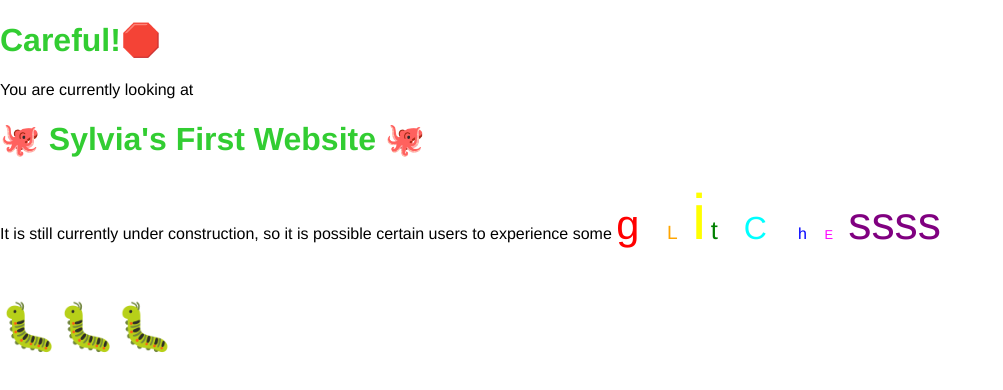
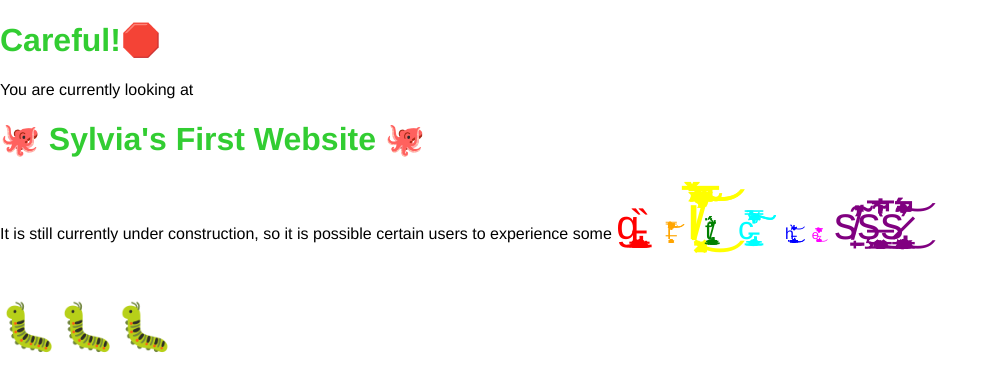
Before and after one commit to yyuyulm/first-glitch, a plain HTML site: page index.html in a window 1280 px wide. Shown: the whole page, without its empty margins (0-1003 px from the left). Drawn offline with Linux system fonts and the light colour scheme.

Commit message:
👜🥨 Updated with Glitch

```diff
--- a/index.html
+++ b/index.html
@@ -15,14 +15,14 @@
     <div>
       <span>It is still currently under construction, so it is possible certain users to
       experience some</span>
-      <span style="color:red;font-size: 260%">g &nbsp</span>
-      <span style="color:orange; font-size: 120%">L &nbsp</span>
-      <span style="color:yellow;font-size: 400%">i</span>
-      <span style="color:green;font-size: 160%">t &nbsp&nbsp</span>
-      <span style="color:cyan;font-size: 200%">C &nbsp&nbsp</span>
-      <span style="color:blue;">h &nbsp&nbsp</span>
-      <span style="color:magenta;font-size: 80%">E &nbsp&nbsp</span>
-      <span style="color:purple;font-size: 290%">ssss &nbsp</span>
+      <span style="color:red;font-size: 260%">g̵̢̨̺͓͍͉̥̩͉̰̯͙̤̤̲͍̞̼͔̯̹͔͔̠͓̜͇͍̏ &nbsp</span>
+      <span style="color:orange; font-size: 120%">l̶̨̨̛͔̻̮̞̥̙̜̭̬̱̟̈̾̋̓͗̓̌͛͋͂́̓̽̈́͛͒͛̊͌̊̿̊̂͌̈́́̔̔̔̆̃̑̈́͒̚͝͝ &nbsp</span>
+      <span style="color:yellow;font-size: 400%">i̸̛͓͉̝̔̃̊̌͗̏̾͑͗̽̂̂̀̆̾̓̔͂̓̓͛̋͑́̅̊̑̚͘̚͜͝͝</span>
+      <span style="color:green;font-size: 160%">ẗ̸̢̢̨͕̙̥̟̼̰̪̹̼̱̤͉̟͍̙̻̖͉͚̱̜͖̼͇͚̦̝͍͙̲̖͔͙͎̭͉͙̪̳̮́̒̄͗̈́ͅ &nbsp&nbsp</span>
+      <span style="color:cyan;font-size: 200%">c̵̨̡̡̡̧̛͙̙̘͇̦̱̝̫̰͓̱͔̲͔̬͚͔̫̼̿̈̊̐̌̏̈́̔̋̒̉̓͗̐͌͘͠͠ͅ &nbsp&nbsp</span>
+      <span style="color:blue;">h̵̡̙͔̘͉͙͔̙̩̙͔̣͇̩̮͚͎̖͔͓̹̠̝̙̣͕̘̲͇͎̖̙̖͎̤̗̥͇͇͕͎̩͛͐͋͂̋̾̀͑̌͜͜͝ͅ &nbsp&nbsp</span>
+      <span style="color:magenta;font-size: 80%">ȩ̴̨̡͍̝̮̗̬̭̙̫̹̬̤͔̪̥̻̗̫̞̠̱̮̪̻͚̹͙̩̥͚͖̺̯̱̠͋͆͑͑͛̈́̅̎̌̓̌̔̅͋́̕̚̕͘͘͘͜ͅ &nbsp&nbsp</span>
+      <span style="color:purple;font-size: 290%">s̸̙̠̓̑̃ş̶͍͇͓̬͎̩͚̖͈͗̅͋̔̔̚͜s̷̨̨̡̧̮̰̝̖͓̻̖̮̻̱̳͕̙̮͖̩̘͍͖̦̞̱͍̱͇͉̹̘͛͐̇̈́͊͗̐̂̚̕͜͝ &nbsp</span>
     </div>
     <p style="color:purple;font-size: 290%">&#128027&#128027&#128027</p>
     <canvas class="my-canvas"></canvas>
```
